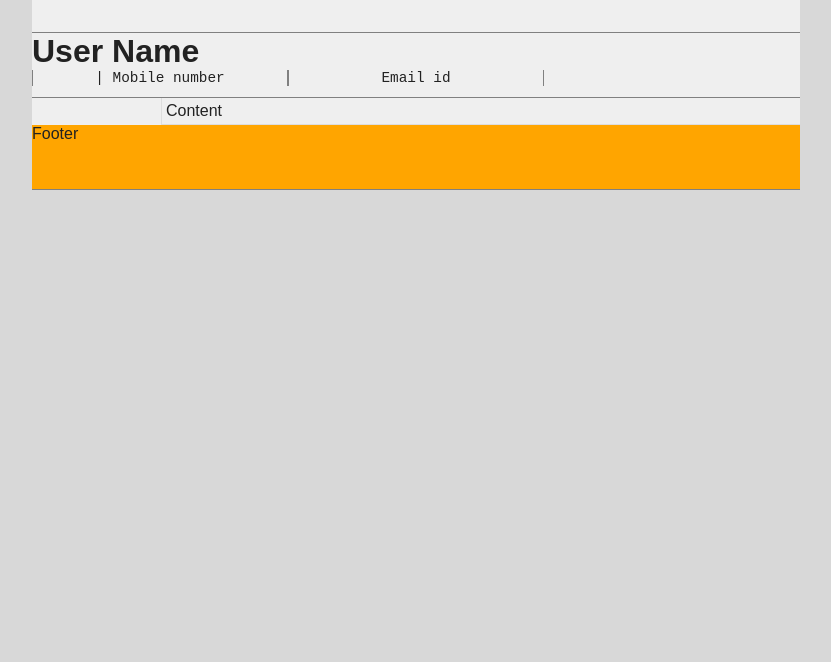
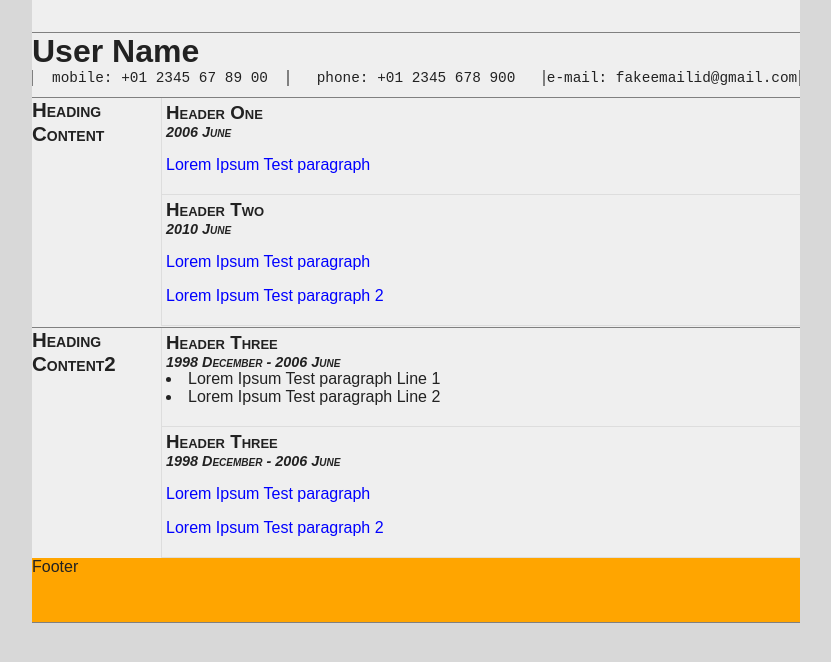
Before and after one commit to vishnusuresh/html_and_css, a plain HTML site: page index.html in a window 1280 px wide. Shown: the whole page, without its empty margins (224-1055 px from the left). Drawn offline with Linux system fonts and the light colour scheme.

Commit message:
Extra fields and datatypes in html
Signed-off-by: Vishnu Suresh <vishnusuresh@git.com>

```diff
--- a/index.html
+++ b/index.html
@@ -25,8 +25,9 @@
 		<div id="header">
 			<h1>User Name</h1>
 			<dl>
-				<dt> | Mobile number  </dt>
-				<dt> Email id </dt>
+				<dt>mobile: +01 2345 67 89 00  </dt>
+				<dt>phone: +01 2345 678 900  </dt>
+				<dt>e-mail: fakeemailid@gmail.com  </dt>
 			</dl> <!-- Datalist -->
 
 		</div> <!-- header -->
@@ -40,8 +41,47 @@
 			<h5> subtitle </h5>
 		</div --> <!-- header_left -->
 
+		<div id="content_header">
+			Heading Content
+		</div>
 		<div id="content">
-			Content
+			<h3> Header One </h3>
+			<h4> 2006 June </h4>
+			<p>
+				Lorem Ipsum Test paragraph
+			</p>
+		</div> <!-- content -->
+		<div id="content">
+			<h3> Header Two </h3>
+			<h4> 2010 June </h4>
+			<p>
+				Lorem Ipsum Test paragraph
+			</p>
+			<p>
+				Lorem Ipsum Test paragraph 2
+			</p>
+		</div> <!-- content -->
+		<div id="seperator"></div>
+		<div id="content_header">
+			Heading Content2
+		</div>
+		<div id="content">
+			<h3> Header Three </h3>
+			<h4> 1998 December - 2006 June </h4>
+			<li>Lorem Ipsum Test paragraph Line 1</li>
+			<li>Lorem Ipsum Test paragraph Line 2</li>
+
+			</p>
+		</div> <!-- content -->
+		<div id="content">
+			<h3> Header Three </h3>
+			<h4> 1998 December - 2006 June </h4>
+			<p>
+				Lorem Ipsum Test paragraph
+			</p>
+			<p>
+				Lorem Ipsum Test paragraph 2
+			</p>
 		</div> <!-- content -->
 		<div id="footer">
 			Footer
```
